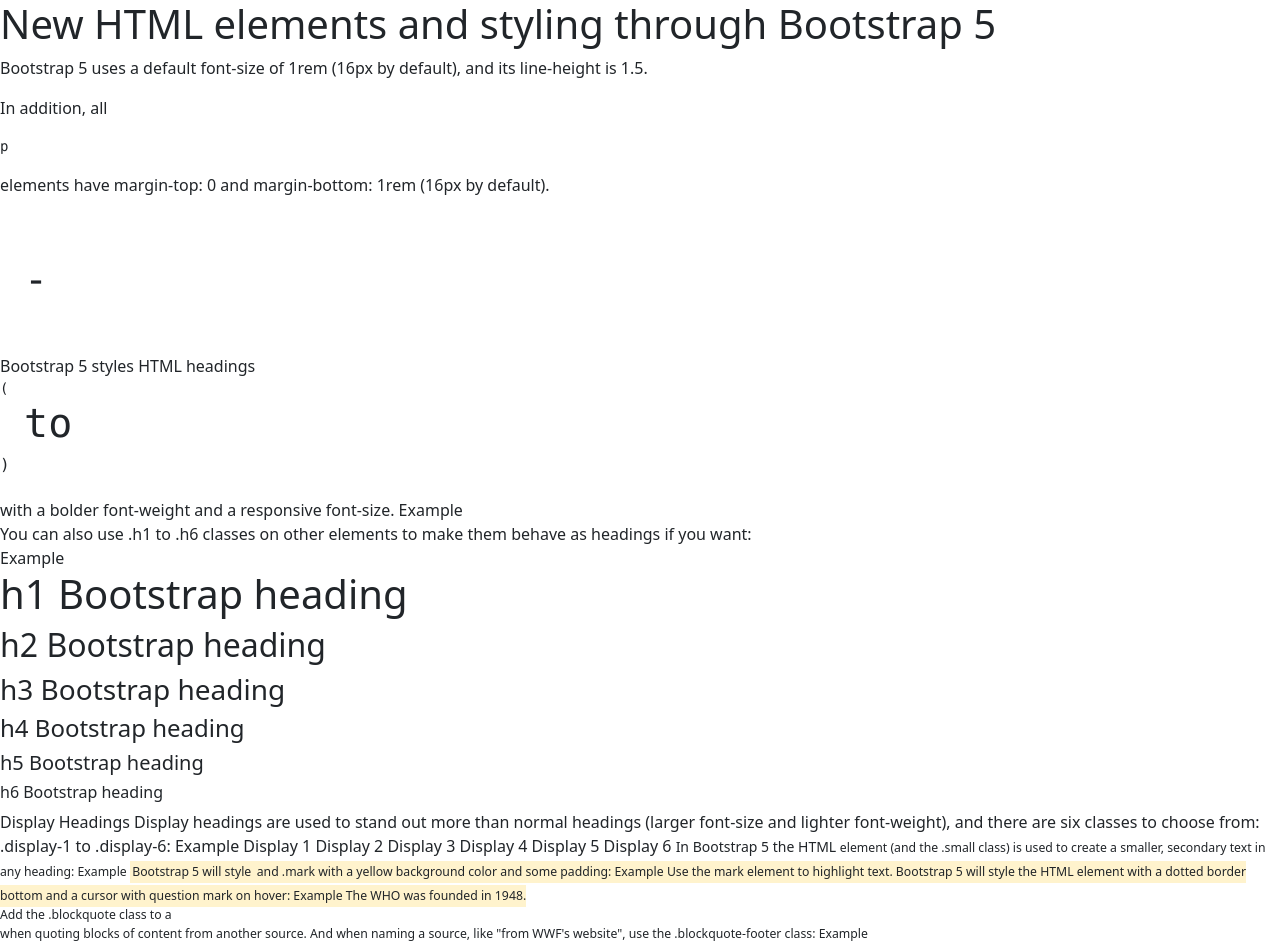
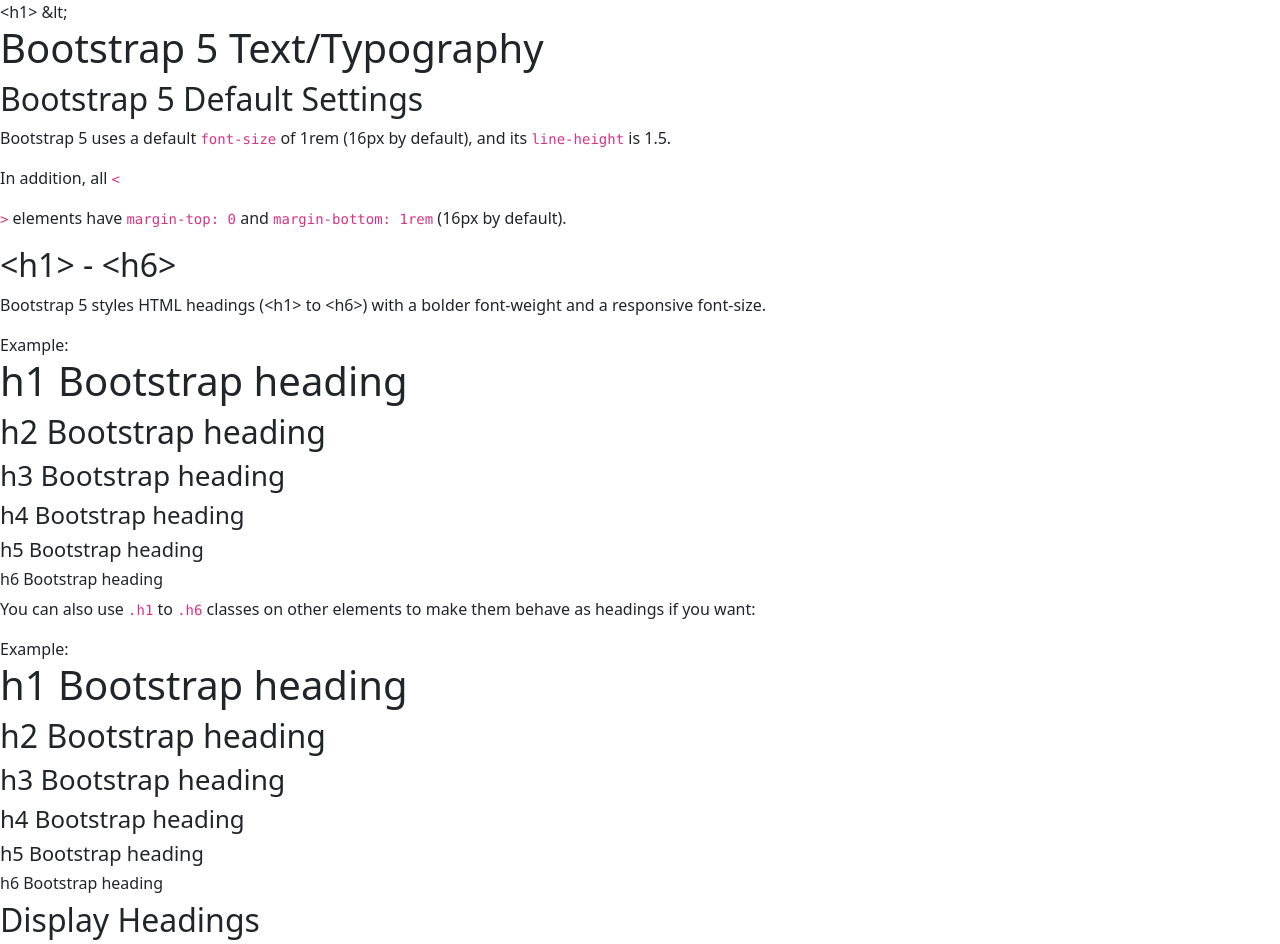
Before and after one commit to yamaanqidwai/Bootsrtrap-Practise, a plain HTML site: page Typography.html in a window 1280 px wide. Shown: the top 944 px of the page. Drawn offline with nearby package versions, Linux system fonts and the light colour scheme.

Commit message:
Update Typography.html

```diff
--- a/Typography.html
+++ b/Typography.html
@@ -12,47 +12,101 @@
     <link rel="stylesheet" href="styling/style-typography.css" />
   </head>
   <body>
-    <h1>New HTML elements and styling through Bootstrap 5</h1>
+&lt;h1&gt;
+<span>&amp;lt;</span>
+
+<h1>Bootstrap 5 Text/Typography</h1>
+
+<h2>Bootstrap 5 Default Settings</h2>
 
 <p>
-
-    Bootstrap 5 uses a default font-size of 1rem (16px by default), and its line-height is 1.5.
+  Bootstrap 5 uses a default <code>font-size</code> of 1rem (16px by default), and its <code>line-height</code> is 1.5.
 </p>
 
 <p>
-    In addition, all <pre>p</pre> elements have margin-top: 0 and margin-bottom: 1rem (16px by default).
+  In addition, all <code>&lt;<p>&gt;</code> elements have <code>margin-top: 0</code> and <code>margin-bottom: 1rem</code> (16px by default).
 </p>
 
-<pre>
+<div class="h2">&lt;h1&gt; - &lt;h6&gt;</div>
+<p>
+  Bootstrap 5 styles HTML headings (&lt;h1&gt; to &lt;h6&gt;) with a bolder font-weight and a responsive font-size.
+</p>
+<div class="Example-Box">
 
-    <h1> - <h6>
-</pre>
-Bootstrap 5 styles HTML headings <pre>(<h1> to <h6>)</pre> with a bolder font-weight and a responsive font-size.
+  <div class="EXamples">
+    Example:
+  </div>
+<h1>
+  h1 Bootstrap heading
+</h1>
+<h2>
 
-Example
-<div class="">
+  h2 Bootstrap heading
+</h2>
+<h3>
 
-    You can also use .h1 to .h6 classes on other elements to make them behave as headings if you want:
+  h3 Bootstrap heading
+</h3>
+<h4>
+
+  h4 Bootstrap heading
+</h4>
+<h5>
+
+  h5 Bootstrap heading
+</h5>
+<h6>
+
+  h6 Bootstrap heading
+</h6>
+</div>
+  <div>
+    <p>
+      You can also use <code>.h1</code> to <code>.h6</code> classes on other elements to make them behave as headings if you want:
+    </p>
   </div>
 
-Example
+<div class="EXamples">
+  Example:
+</div>
+<div>
   <p class="h1">h1 Bootstrap heading</p>
   <p class="h2">h2 Bootstrap heading</p>
   <p class="h3">h3 Bootstrap heading</p>
   <p class="h4">h4 Bootstrap heading</p>
   <p class="h5">h5 Bootstrap heading</p>
   <p class="h6">h6 Bootstrap heading</p>
+</div>
+<h2>
   Display Headings
-Display headings are used to stand out more than normal headings (larger font-size and lighter font-weight), and there are six classes to choose from: .display-1 to .display-6:
+</h2>
+Display headings are used to stand out more than normal headings (larger font-size and lighter font-weight), and there are six classes to choose from: <code>.display-1</code> to <code>.display-6</code>:
 
-Example
-Display 1
-Display 2
-Display 3
-Display 4
-Display 5
-Display 6
-<small>
+<div class="Example-Box">
+  <div class="EXamples">
+    Example:
+  </div>
+
+  <div class="display-1">Display 1
+</div>
+
+<div class="display-2">Display-2</div>
+
+<div class="display-3">Display 3</div>
+
+<div class="display-4">Display 4
+</div>
+
+<div class="display-5">Display 5
+</div>
+<div class="display-6">Display 6
+</div>
+</div>
+
+<h2>
+
+  &lt;small&gt;
+</h2>
 In Bootstrap 5 the HTML <small> element (and the .small class) is used to create a smaller, secondary text in any heading:
 
 Example
```
Lines whose indentation alone changed are shown as unchanged.
